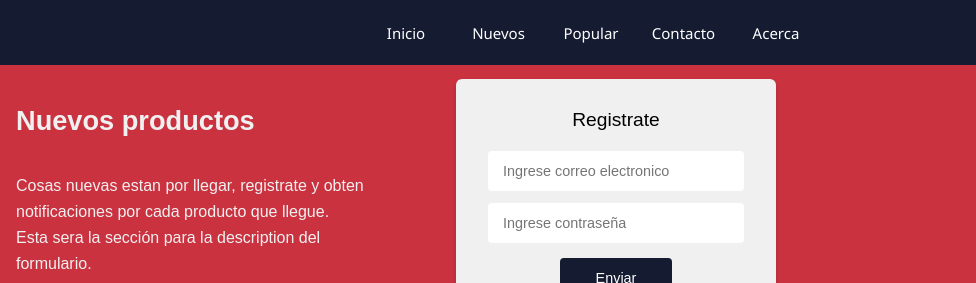
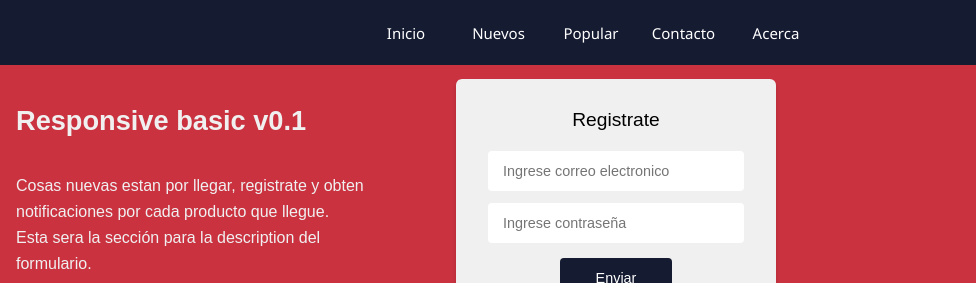
Before and after one commit to rodrigotmy/responsive-basic, a plain HTML site: page index.html in a window 1280 px wide. Shown: the top 283 px of the page, 304-1280 px from the left. Drawn offline with Linux system fonts and the light colour scheme; files whose address does not match are found by name.

Commit message:
Se cambio texto del hero

```diff
--- a/index.html
+++ b/index.html
@@ -43,7 +43,7 @@
       <figure class="signin__image">
         <img src="images/image-logo.png" alt="">
       </figure>
-      <h1 class="signin__title">Nuevos productos</h1>
+      <h1 class="signin__title">Responsive basic v0.1</h1>
       <div class="signin__descrp">
         <p>
           Cosas nuevas estan por llegar, registrate y obten notificaciones por cada producto que llegue. <br>
```
